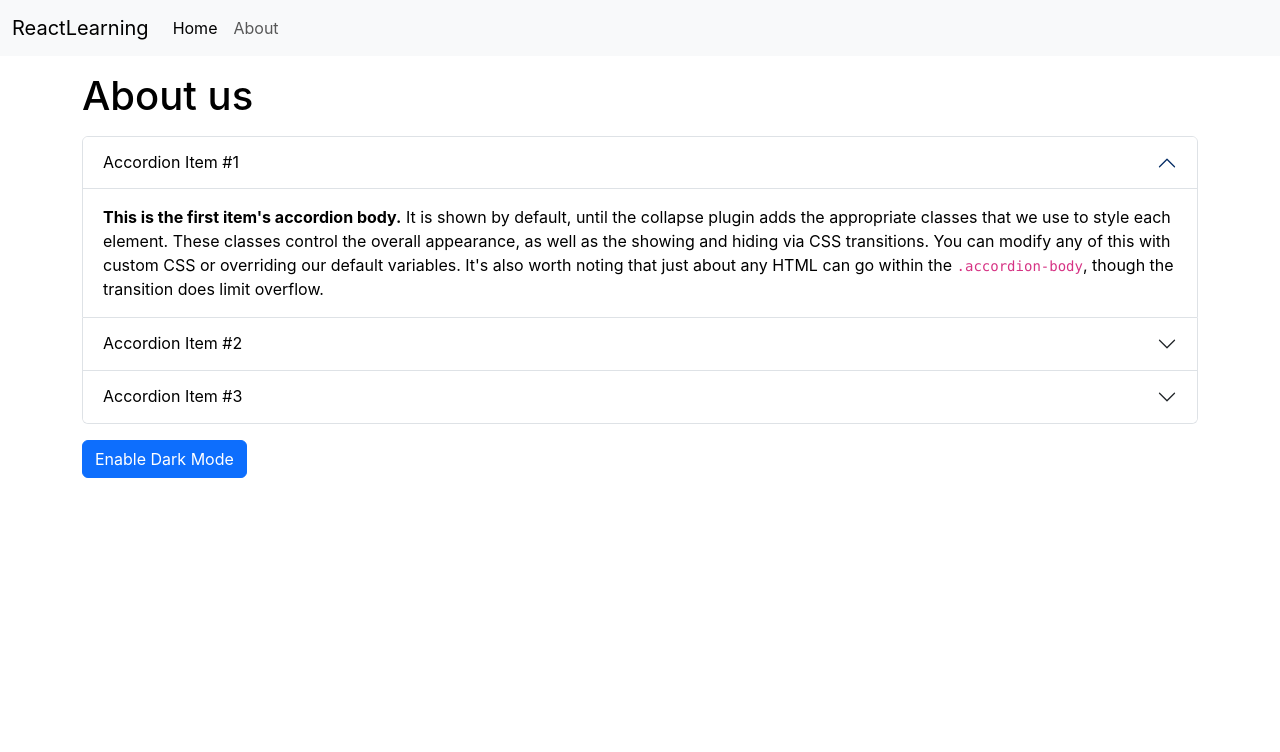
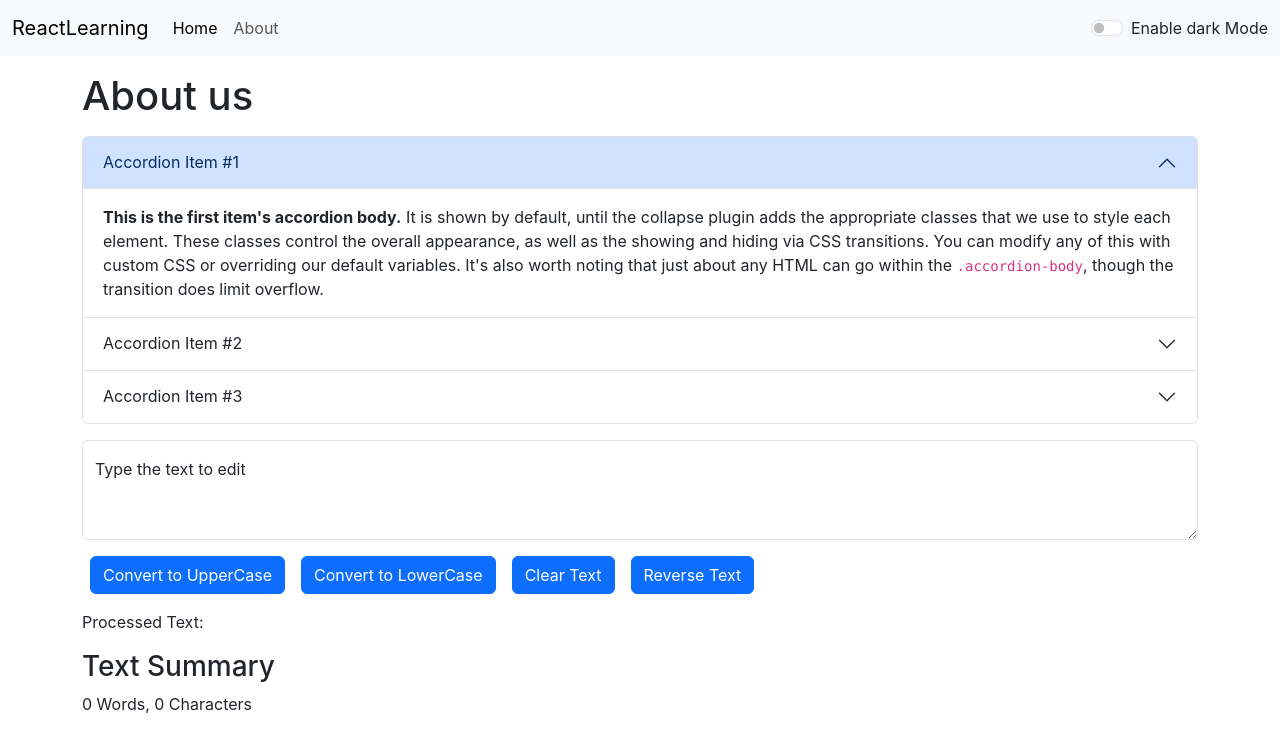
Before and after one commit to aamirGPT/React-YT-Learning-App, a React (Create React App) app: page / in a window 1280 px wide. Shown: the top 752 px of the page. Built offline with nearby package versions, Linux system fonts and the light colour scheme.

Commit message:
Full body dark-mode implemented with bootstrap

```diff
--- a/src/App.css
+++ b/src/App.css
@@ -36,3 +36,12 @@
     transform: rotate(360deg);
   }
 }
+
+/* User Defined */
+.NavCss{
+  justify-content: space-between;
+}
+
+.switchCss{
+  margin: 0;
+}
--- a/src/App.js
+++ b/src/App.js
@@ -1,14 +1,29 @@
+import { useState } from "react";
 import "./App.css";
 import AboutUs from "./components/AboutUs";
 import Navbar from "./components/Navbar";
-// import TextInput from "./components/TextInput";
+import TextInput from "./components/TextInput";
 
 function App() {
+    const [theme, setTheme] = useState('light');
+
+    const toggleMode = () => {
+        if (theme === 'light') {
+            setTheme('dark');
+            document.body.style.backgroundColor = "#343a40";
+            document.body.style.color = "White";
+        }
+        else {
+            setTheme('light');
+            document.body.style.backgroundColor = "#fff";
+            document.body.style.color = "black";
+        }
+    }
     return (
         <>
-            <Navbar />
-            <AboutUs />
-            {/* <TextInput Heading="Type the text to edit"/> */}
+            <Navbar mode={theme} toggleMode={toggleMode} />
+            <AboutUs mode={theme} />
+            <TextInput Heading="Type the text to edit" mode={theme} />
         </>
     );
 }
--- a/src/components/AboutUs.js
+++ b/src/components/AboutUs.js
@@ -1,38 +1,14 @@
 import React from "react";
-import { useState } from "react";
 
-export default function AboutUs() {
-    const [darkBtnText, setdarkBtnText] = useState("Enable Dark Mode");
-    const [BtnColor, setbtnColor] = useState('btn btn-primary my-3');
-    const [darkmode, setdarkmode] = useState({
-        color: 'black',
-        backgroundColor: 'white'
-    });
-    const toggleMode = () => {
-        if (darkmode.color === 'black') {
-            setdarkmode({
-                color: "white",
-                backgroundColor: "#435585",
-                borderColor: "1px solid white",
-            });
-            setdarkBtnText("Enable Light Mode");
-            setbtnColor("btn btn-light my-3");
-        }
-        else {
-            setdarkmode({
-                color: 'black',
-                backgroundColor: 'white'
-            });
-            setdarkBtnText("Enable Dark Mode");
-            setbtnColor("btn btn-primary my-3");
-        }
-    }
+export default function AboutUs(props) {
     return (
-        <div className="container" style={darkmode}>
-            <h1 className="my-3">
-                About us
-            </h1>
-            <div className="accordion" id="accordionExample" style={darkmode}>
+        <div className="container" data-bs-theme={props.mode}>
+            <h1 className="my-3">About us</h1>
+            <div
+                className="accordion"
+                id="accordionExample"
+                data-bs-theme={props.mode}
+            >
                 <div className="accordion-item">
                     <h2 className="accordion-header">
                         <button
@@ -42,7 +18,6 @@ export default function AboutUs() {
                             data-bs-target="#collapseOne"
                             aria-expanded="true"
                             aria-controls="collapseOne"
-                            style={darkmode}
                         >
                             Accordion Item #1
                         </button>
@@ -52,7 +27,7 @@ export default function AboutUs() {
                         className="accordion-collapse collapse show"
                         data-bs-parent="#accordionExample"
                     >
-                        <div className="accordion-body" style={darkmode}>
+                        <div className="accordion-body">
                             <strong>
                                 This is the first item's accordion body.
                             </strong>{" "}
@@ -77,7 +52,6 @@ export default function AboutUs() {
                             data-bs-target="#collapseTwo"
                             aria-expanded="false"
                             aria-controls="collapseTwo"
-                            style={darkmode}
                         >
                             Accordion Item #2
                         </button>
@@ -87,7 +61,7 @@ export default function AboutUs() {
                         className="accordion-collapse collapse"
                         data-bs-parent="#accordionExample"
                     >
-                        <div className="accordion-body" style={darkmode}>
+                        <div className="accordion-body">
                             <strong>
                                 This is the second item's accordion body.
                             </strong>{" "}
@@ -112,7 +86,6 @@ export default function AboutUs() {
                             data-bs-target="#collapseThree"
                             aria-expanded="false"
                             aria-controls="collapseThree"
-                            style={darkmode}
                         >
                             Accordion Item #3
                         </button>
@@ -122,7 +95,7 @@ export default function AboutUs() {
                         className="accordion-collapse collapse"
                         data-bs-parent="#accordionExample"
                     >
-                        <div className="accordion-body" style={darkmode}>
+                        <div className="accordion-body">
                             <strong>
                                 This is the third item's accordion body.
                             </strong>{" "}
@@ -139,9 +112,6 @@ export default function AboutUs() {
                     </div>
                 </div>
             </div>
-            <button type="button" className={BtnColor} onClick={toggleMode}>
-                {darkBtnText}
-            </button>
         </div>
     );
 }
--- a/src/components/Navbar.js
+++ b/src/components/Navbar.js
@@ -1,9 +1,11 @@
 import React from "react";
 
-export default function Navbar() {
+export default function Navbar(props) {
     return (
         <div>
-            <nav className="navbar navbar-expand-lg bg-body-tertiary">
+            <nav
+                className={`navbar navbar-expand-lg navbar-${props.mode} bg-${props.mode}`}
+            >
                 <div className="container-fluid">
                     <a className="navbar-brand" href="/">
                         ReactLearning
@@ -20,7 +22,7 @@ export default function Navbar() {
                         <span className="navbar-toggler-icon"></span>
                     </button>
                     <div
-                        className="collapse navbar-collapse"
+                        className="collapse navbar-collapse NavCss"
                         id="navbarNavAltMarkup"
                     >
                         <div className="navbar-nav">
@@ -35,6 +37,23 @@ export default function Navbar() {
                                 About
                             </a>
                         </div>
+                        <div className="form-check form-switch switchCss">
+                            <input
+                                className="form-check-input"
+                                type="checkbox"
+                                role="switch"
+                                id="flexSwitchCheckDefault"
+                                onClick={props.toggleMode}
+                            />
+                            <label
+                                className={`form-check-label text-${
+                                    props.mode === "light" ? "dark" : "light"
+                                }`}
+                                htmlFor="flexSwitchCheckDefault"
+                            >{`Enable ${
+                                props.mode === "light" ? "dark" : "light"
+                            } Mode`}</label>
+                        </div>
                     </div>
                 </div>
             </nav>
--- a/src/components/TextInput.js
+++ b/src/components/TextInput.js
@@ -27,7 +27,7 @@ export default function TextInput(props) {
 
     return (
         <>
-            <div className="container my-3">
+            <div className="container my-3" data-bs-theme={props.mode}>
                 <div className="form-floating">
                     <textarea
                         className="form-control"
```
